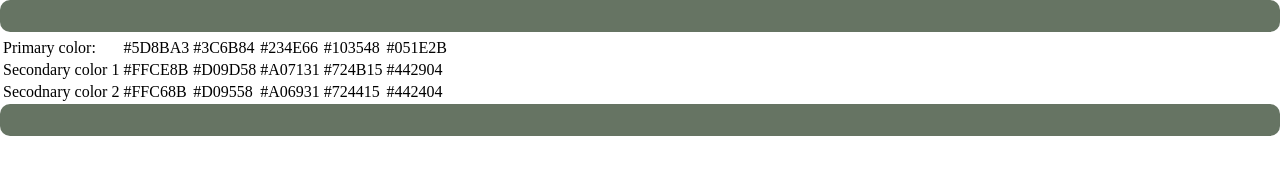
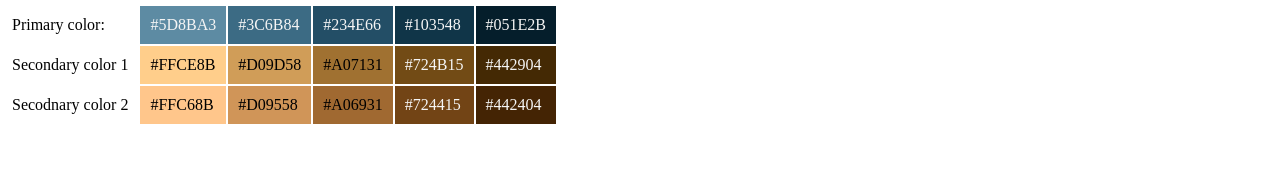
Before and after one commit to bradage/bradage.github.io, a plain HTML site: page lesson3/color-scheme.html in a window 1280 px wide. Drawn offline with nearby package versions, Linux system fonts and the light colour scheme.

Commit message:
color-scheme first round

```diff
--- a/lesson3/color-scheme.html
+++ b/lesson3/color-scheme.html
@@ -10,7 +10,7 @@
   <title>Lesson 3 Color Scheme</title>
 
   <link rel="stylesheet" href="https://cdnjs.cloudflare.com/ajax/libs/normalize/8.0.1/normalize.min.css">
-  <link rel="stylesheet" type="text/css" href="/css/main.css">
+  <link rel="stylesheet" type="text/css" href="css/main.css">
 </head>
 
 <body>
@@ -19,36 +19,36 @@
   <main>
       <table>
         <tr>
-          <th colspan="15em"></th>
-          <th colspan="10em"></th>
-          <th colspan="10em"></th>
-          <th colspan="20em"></th>
-          <th colspan="10em"></th>
-          <th colspan="10em"></th>
+          <th colspan="2"></th>
+          <th colspan="1"></th>
+          <th colspan="1"></th>
+          <th colspan="2"></th>
+          <th colspan="1"></th>
+          <th colspan="1"></th>
         </tr>
         <tr>
           <td>Primary color:</td>
-          <td>#5D8BA3</td>
-          <td>#3C6B84</td>
-          <td>#234E66</td>
-          <td>#103548</td>
-          <td>#051E2B</td>
+          <td class="pc1">#5D8BA3</td>
+          <td class="pc2">#3C6B84</td>
+          <td class="pc3">#234E66</td>
+          <td class="pc4">#103548</td>
+          <td class="pc5">#051E2B</td>
         </tr>
         <tr>
           <td>Secondary color 1</td>
-          <td>#FFCE8B</td>
-          <td>#D09D58</td>
-          <td>#A07131</td>
-          <td>#724B15</td>
-          <td>#442904</td>
+          <td class="sc11">#FFCE8B</td>
+          <td class="sc12">#D09D58</td>
+          <td class="sc13">#A07131</td>
+          <td class="sc14">#724B15</td>
+          <td class="sc15">#442904</td>
         </tr>
         <tr>
           <td>Secodnary color 2</td>
-          <td>#FFC68B</td>
-          <td>#D09558</td>
-          <td>#A06931</td>
-          <td>#724415</td>
-          <td>#442404</td>
+          <td class="sc21">#FFC68B</td>
+          <td class="sc22">#D09558</td>
+          <td class="sc23">#A06931</td>
+          <td class="sc24">#724415</td>
+          <td class="sc25">#442404</td>
         </tr>
       </table>
   </main>
--- /dev/null
+++ b/lesson3/css/main.css
@@ -0,0 +1,63 @@
+td{
+  padding: 10 10 10 10;
+}
+
+/*Primary Color*/
+.pc1{
+  background-color: #5D8BA3;
+  color: whitesmoke;
+}
+.pc2{
+  background-color: #3C6B84;
+  color: whitesmoke;
+}
+.pc3{
+  background-color: #234E66;
+  color: whitesmoke;
+}
+.pc4{
+  background-color: #103548;
+  color: whitesmoke;
+}
+.pc5{
+  background-color: #051E2B;
+  color: whitesmoke;
+}
+
+/*Secondary 1 Colors*/
+.sc11{
+  background-color: #FFCE8B;
+}
+.sc12{
+  background-color: #D09D58;
+}
+.sc13{
+  background-color: #A07131;
+}
+.sc14{
+  background-color: #724B15;
+  color: whitesmoke;
+}
+.sc15{
+  background-color: #442904;
+  color: whitesmoke;
+}
+
+/*Secondary 2 Colors*/
+.sc21{
+  background-color: #FFC68B;
+}
+.sc22{
+  background-color: #D09558;
+}
+.sc23{
+  background-color: #A06931;
+}
+.sc24{
+  background-color: #724415;
+  color: whitesmoke;
+}
+.sc25{
+  background-color: #442404;
+  color: whitesmoke;
+}
```
Also changed, not shown: index.html (+1 -1 lines), lesson3/typography.html (+58 -0 lines).
